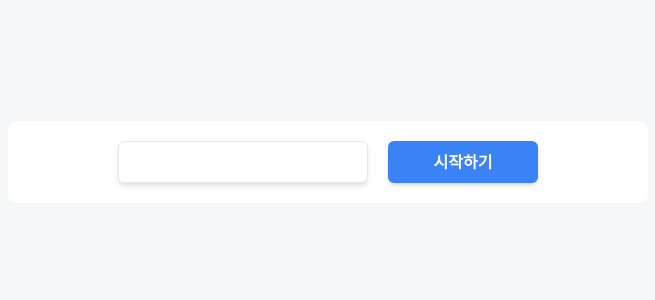
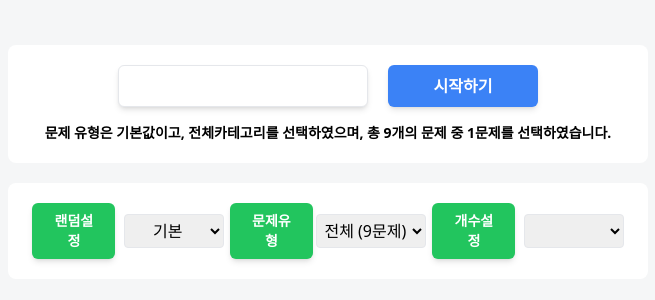
Before and after one commit to poesoow/quizCODE, a Vue app: page / in a window 1280 px wide. Shown: the part 238-538 px from the top of the page, without its empty margins (312-967 px from the left). Built offline with nearby package versions, Linux system fonts and the light colour scheme.

Commit message:
[230420] 문제랜덤화 타입 및 문항수 선택

```diff
--- a/src/router/index.ts
+++ b/src/router/index.ts
@@ -12,7 +12,12 @@ const routes: Array<RouteRecordRaw> = [
     path: '/quiz',
     name: 'QuizView',
     component: QuizView,
-    props: route => ({userName: route.query.userName})
+    props: route => ({
+      userName: route.query.userName,
+      selectRandom: route.query.selectRandom,
+      selectType: route.query.selectType,
+      selectCount: route.query.selectCount
+    })
   }
 ]
 
--- a/src/views/HomeView.vue
+++ b/src/views/HomeView.vue
@@ -1,10 +1,34 @@
 <template>
   <div class="w-full flex justify-center items-center h-full">
     <div class="mx-auto w-10/12 lg:w-6/12 flex flex-wrap items-center">
-      <div class="w-full bg-white rounded-lg p-5 flex gap-x-5 flex-wrap justify-center">
-        <input @input="koreanchk" v-model="userName" type="text" class="border pl-4 py-2 rounded-md shadow-md outline-none basis-full sm:basis-5/12">
-        <button @click="NameChk" class="btn-primary text-sm sm:text-base bg-blue-500 hover:bg-blue-700 focus:ring-blue-400 sm:py-0 basis-full sm:basis-3/12 mt-5 sm:mt-0">시작하기</button>
-        <div v-if="userName.length > 2" class=" mt-4 text-xs sm:text-sm font-bold">{{ userName }}님 반갑습니다. 총 {{ dataList.QuizList.length }}개의 문제가 준비되어있습니다.</div>
+      <form @submit.prevent>
+        <div class="w-full bg-white rounded-lg p-5 flex gap-x-5 flex-wrap justify-center">
+          <input @keyup.enter="NameChk" @input="koreanchk" v-model="userName" type="text" class="border pl-4 py-2 rounded-md shadow-md outline-none basis-full sm:basis-5/12">
+          <button @click="NameChk" class="btn-primary text-sm sm:text-base bg-blue-500 hover:bg-blue-700 focus:ring-blue-400 sm:py-0 basis-full sm:basis-3/12 mt-5 sm:mt-0">시작하기</button>
+          <div class=" mt-4 text-xs sm:text-sm font-bold"><span v-if="userName != ''" class="block mb-2">{{ userName }}님 반갑습니다.</span> 문제 유형은 {{ selectRandom === '0' ? '기본값' : '랜덤' }}이고, {{ selectType }}카테고리를 선택하였으며, 총 {{ dataList.length }}개의 문제 중 {{ selectCount }}문제를 선택하였습니다.</div>
+        </div>
+      </form>
+      <div class="w-full bg-white rounded-lg p-5 mt-5 flex justify-between items-center flex-wrap">
+        <div class="flex justify-around flex-wrap items-center basis-full xl:basis-4/12">
+          <p class="btn-primary sm:text-sm text-xs bg-green-500 hover:bg-green-700 focus:ring-green-400 basis-5/12 text-center">랜덤설정</p>
+          <select v-model="selectRandom" class="border rounded basis-6/12 py-1 text-center">
+            <option value="0">기본</option>
+            <option value="1">랜덤</option>
+          </select>
+        </div>
+        <div class="flex justify-around flex-wrap items-center basis-full xl:basis-4/12 my-5 xl:my-0">
+          <p class="btn-primary sm:text-sm text-xs bg-green-500 hover:bg-green-700 focus:ring-green-400 basis-5/12 text-center">문제유형</p>
+          <select v-model="selectType" class="border rounded basis-6/12 py-1 text-center">
+            <option value="전체">전체 ({{ dataList.length }}문제)</option>
+            <option v-for="(e, index) in uniqueTypes" :key="e" :value="e"> {{ e }} ({{ cateCount[index] }}문제)</option>
+          </select>
+        </div>
+        <div class="flex justify-around flex-wrap items-center basis-full xl:basis-4/12">
+          <p class="btn-primary sm:text-sm text-xs bg-green-500 hover:bg-green-700 focus:ring-green-400 basis-5/12 text-center">개수설정</p>
+          <select v-model="selectCount" class="border rounded basis-6/12 py-1 text-center">
+            <option v-for="e in cateList.length" :key="e" :value="cateList.length">{{ e }}문제</option>
+          </select>
+        </div>
       </div>
       <div class="error fixed bg-white left-1/2 top-[48%] -translate-x-1/2 -translate-y-1/2 z-50 border rounded-lg duration-700 transition-all w-3/4 sm:w-2/4 lg:w-1/6  opacity-0 invisible">
         <h3 class="bg-gray-100 p-2 pl-4">경고창</h3>
@@ -19,13 +43,30 @@ import { defineComponent } from 'vue'; // 타입스크립트에서 꼭 필요한
 import QuizList from '@/assets/quizlist.json'; // typescript 에서는 json 파일 사용하기 위해 tsconfig.json 파일에 "resolveJsonModule": true 추가 필요
 import { RouteLocationRaw } from 'vue-router';
 
+interface Quiz {
+  id: number,
+  question: string,
+  answer: string,
+  view: {
+    number1: string,
+    number2: string,
+    number3: string,
+    number4: string
+  },
+  type:  string,
+  hint: string
+}
+
 export default defineComponent({
   name: 'HomeView',
   data() {
     return {
       errorMsg: '(test)이름을 입력해주세요',
       userName: '',
-      dataList: QuizList,
+      dataList: [] as Quiz[],
+      selectRandom: '0',
+      selectType: '전체',
+      selectCount: 1,
     }
   },
   components: {
@@ -51,12 +92,47 @@ export default defineComponent({
       }else{
         const route : RouteLocationRaw = {
           name : "QuizView",
-          query: {userName: this.userName}, // 홈뷰에서 이름 쓴걸로 라우터로 넘기기 위해
+          query: {
+            userName: this.userName,  // 홈뷰에서 이름 쓴걸로 라우터로 넘기기 위해
+            selectRandom: this.selectRandom, // 랜덤인지 아닌지
+            selectType: this.selectType, // 타입
+            selectCount: this.selectCount // 문항 수
+          },
           replace: false // true 이전페이지 지우기(뒤로가기 비활성화)
         }
          this.$router.push(route)
       }
     }
+  },
+  computed: {
+    // 특정 속성을 추출해서 새로운 배열을 만들기 위해 Set 객체를 사용
+    // 중복된 값을 허용하지 않는 데이터 집합 > 새로운 배열로 반환
+    // 원하는 배열에서 중복된 갑을 제거하고 유일한 값을 새로운 배열로 생성
+    uniqueTypes() :string[] {
+      return [...new Set(this.dataList.map((e)=>e.type))]
+    },
+    cateCount() :number[] {
+      return this.uniqueTypes.map((e)=>{
+        return this.dataList.filter((item)=>{
+          return e === item.type
+        }).length
+      })
+    },
+    cateList() :Quiz[] {
+      return this.dataList.filter((e)=>{
+        if(this.selectType !== '전체'){
+          return e.type === this.selectType
+        }else {
+          return e.type
+        }
+      })
+    }
+  },
+  created(){
+    this.dataList = QuizList.QuizList as Quiz[]
+  },
+  mounted(){
+    document.querySelector('input')?.focus()
   }
 })
 </script>
--- a/src/views/QuizView.vue
+++ b/src/views/QuizView.vue
@@ -4,18 +4,19 @@
       <!-- 문제진행률(프로그레스 바) -->
       <div class="h-5 bg-gray-300 basis-full relative rounded-lg">
         <!-- 문제 진행 시 0/4 로 표현 문제종료시 숨기기 -->
-        <p v-if="current != dataList.QuizList.length" class="absolute right-2 -top-5 text-xs">{{ current + 1 }} / {{ dataList.QuizList.length }}</p>
+        <p v-if="current != Number(selectCount)" class="absolute right-2 -top-5 text-xs">{{ current + 1 }} / {{ selectCount }}</p>
         <p v-else class="absolute right-2 -top-5 text-xs">종료</p>
         <p class="absolute right-2 top-0.5 text-xs">{{ progress }}%</p>
         <!-- :style="{width: progress + '%'}" 이렇게 적을수도 있음 -->
         <div class="h-5 rounded-lg bg-blue-300 transition-all duration-500" :style="`width: ${progress}%`"></div>
       </div>
+      <h3 class="font-bold basis-full text-center text-indigo-500 text-xl sm:text-2xl lg:text-3xl mt-10 bg-white rounded-lg p-5">{{ userName }}<span class="text-black">님 반갑습니다.</span></h3>
       <!-- 문제영역 -->
       <div
-        v-if="current < dataList.QuizList.length"
+        v-if="current < Number(selectCount)"
         class="bg-white rounded-lg my-10 p-10 basis-full">
         <div>{{ current + 1 }}번 문제</div>
-        <p class="text-base sm:text-xl">{{ dataList.QuizList[current].question }}</p>
+        <p class="text-base sm:text-xl">{{ selectQuestion[current].question }}</p>
         <ul class="mt-5 flex flex-wrap justify-between">
           <li
             @click="current++; SelectValue(e); isHintUse = false"
@@ -28,14 +29,17 @@
         <div class="flex justify-between items-center flex-wrap">
           <button
             @click="useHint()"
-            class="btn-primary bg-green-400 hover:bg-green-600 basis-4/12 sm:basis-2/12">힌트 : {{ hintCount }}</button>
+            class="btn-primary bg-green-400 hover:bg-green-600 basis-4/12 sm:basis-2/12 text-sm">힌트 : {{ hintCount }}</button>
           <p v-if="isHintUse">{{ dataList.QuizList[current].hint }}</p>
           <p v-else-if="hintCount < 1">힌트를 모두 소진 하였습니다.</p>
+          <router-link to="/" class="btn-primary bg-green-400 hover:bg-green-600 basis-4/12 sm:basis-2/12 text-center text-sm">처음으로</router-link>
         </div>
       <!-- 다음문제 이전문제 구현해보기
       <button @click="[current++]">다음문제</button> -->
       </div>
-      <div v-else>{{ hitNumber() }}개 맞음 {{ resultScore }}점</div>
+      <div v-else>{{ hitNumber() }}개 맞음 {{ resultScore }}점
+        <router-link to="/" class="btn-primary bg-green-400 hover:bg-green-600 basis-4/12 sm:basis-2/12 text-center text-sm">처음으로</router-link>
+      </div>
     </div>
   </div>
 
@@ -45,6 +49,19 @@
 <script lang="ts">
 import { defineComponent } from 'vue'
 import QuizList from '@/assets/quizlist.json';
+
+interface QuizType {
+  id: number,
+  question: string,
+  answer: string,
+  view: {
+    number1: string,
+    number2: string,
+    number3: string,
+    number4: string,
+  }
+  type: string
+}
 
 export default defineComponent({
   name: 'QuizView',
@@ -62,25 +79,39 @@ export default defineComponent({
       */
       hintCount : 3,
       isHintUse: false,
+      userName: this.$route.query.userName, // router 로 받은 유저이름
+      selectRandom: this.$route.query.selectRandom,
+      selectType: this.$route.query.selectType,
+      selectCount: this.$route.query.selectCount,
+      MaxCount: 0
     }
   },
   computed: {
     progress() :number {
-      return Math.floor((this.current / this.dataList.QuizList.length) * 100)
+      return Math.floor((this.current / Number(this.selectCount)) * 100)
       // floor - 소수점 나머지를 내림
       // ceil - 올림
       // round - 반올림
     },
     resultScore() :number {
-      return Math.floor((this.hitNumber() / this.dataList.QuizList.length) * 100)
+      return Math.floor((this.hitNumber() / Number(this.selectCount)) * 100)
     },
     // 보기 랜덤하게
     // map 문으로 퀴즈별로 함수가 돌아감
     // 퀴즈항목이 객체타입이라서 entries로 배열타입으로 변경시켜줌
     // 배열 매세드인 sort를 이용하여 정렬하는데 Math.random 메서드를 사용하여 랜덤하게 정렬시킴.
-    randomView() :Array<Array<string[]>> {
-      return this.dataList.QuizList.map((e, index)=>{
-        return Object.entries(this.dataList.QuizList[index].view).sort(()=> Math.random() - 0.5)
+    randomView(): Array<Array<string[]>> {
+      return this.selectQuestion.map((e, index)=>{
+        return Object.entries(this.selectQuestion[index].view).sort(()=> Math.random() - 0.5)
+      })
+    },
+    selectQuestion() :QuizType[] {
+      return this.dataList.QuizList.filter((e) => {
+        if (this.selectType !== '전체') {
+          return e.type === this.selectType
+        } else {
+          return e.type
+        }
       })
     }
   },
@@ -99,10 +130,34 @@ export default defineComponent({
       this.isHintUse = true
     },
     hitNumber() :number {
-      return this.dataList.QuizList.filter((e, index)=>{
+      return this.selectQuestion.filter((e, index)=>{
         return e.answer === this.userSelect[index]
       }).length
+    },
+    questionCount() {
+      this.MaxCount = this.selectQuestion.filter((e) => {
+        if (this.selectType !== '전체') {
+          return e.type === this.selectType
+        } else {
+          return e.type
+        }
+      }).length
     }
+  },
+  created(){
+    if (Number(this.selectRandom) != 0) {
+      this.selectRandom = '1'
+    }
+    // 퀴즈 문제 랜덤
+    if(this.selectRandom === "1"){
+      this.dataList.QuizList.sort(()=>Math.random() - 0.5)
+    }
+    this.questionCount()
+    // 문항 수 임의로 늘릴수 없도록
+    if(Number(this.selectCount) > this.MaxCount) {
+      this.selectCount = this.MaxCount.toString();
+    }
+
   }
 })
 </script>
```
Also changed, not shown: src/assets/quizlist.json (+67 -2 lines).
